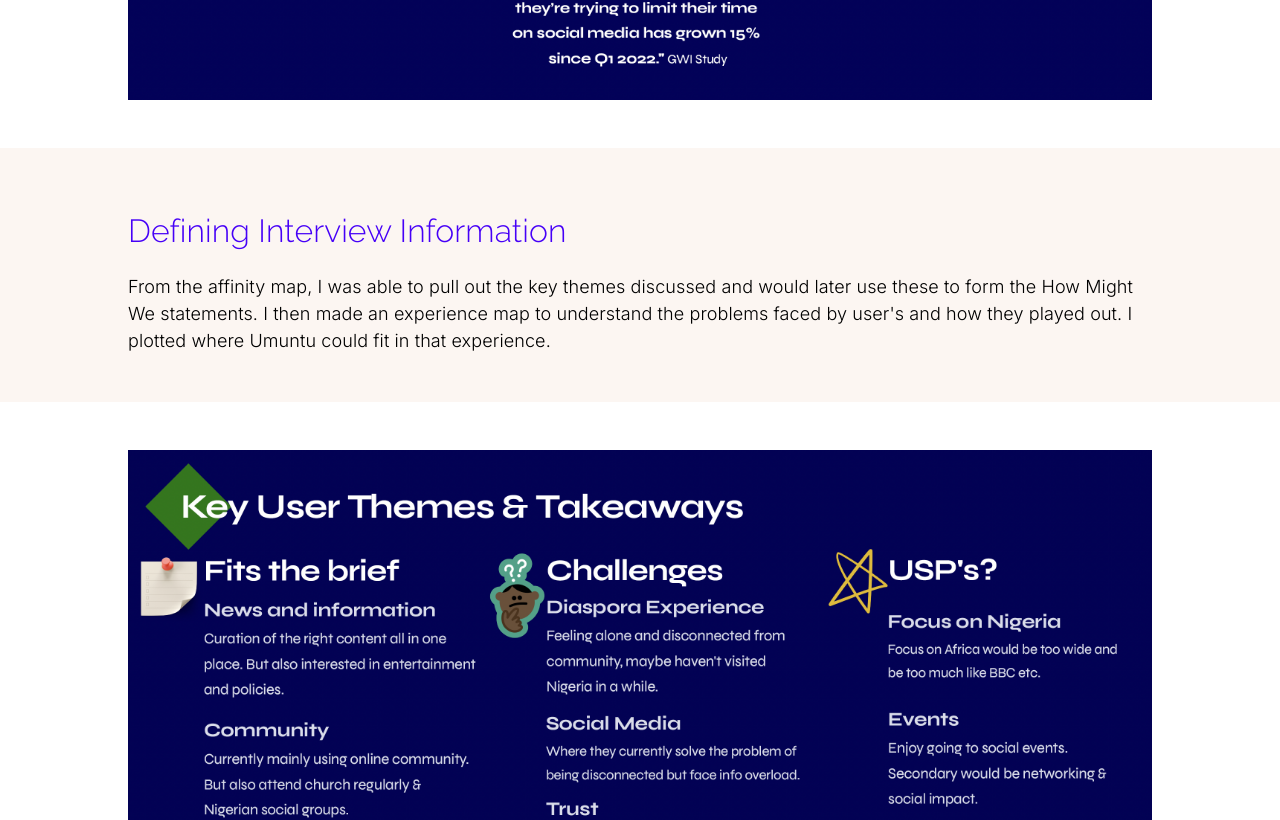
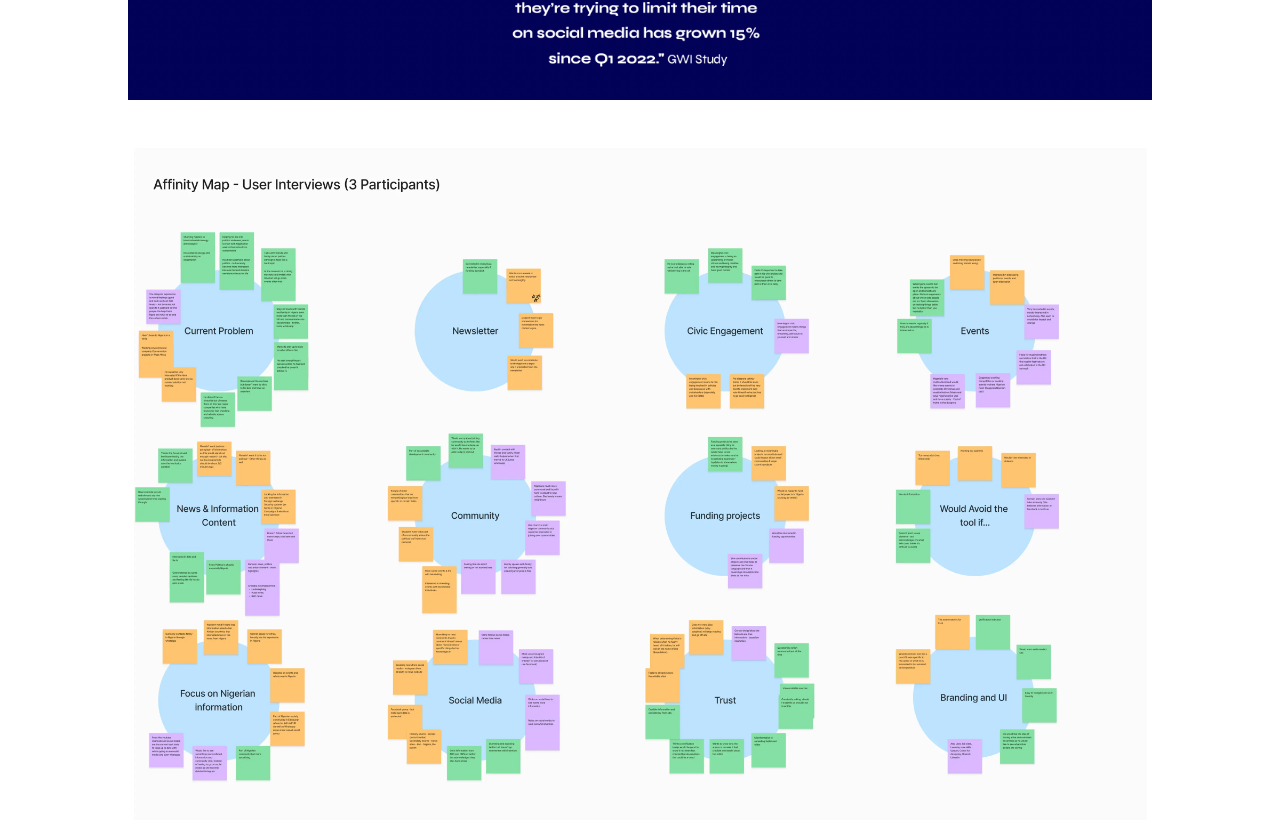
Before and after one commit to nataliejade9/personal-website, a Next.js app: page /umuntu in a window 1280 px wide. Shown: the part 7231-8051 px from the top of the page. Built offline with nearby package versions, Linux system fonts and the light colour scheme.

Commit message:
Replace broken items

```diff
--- a/src/app/housebrain/page.js
+++ b/src/app/housebrain/page.js
@@ -33,7 +33,7 @@ export default function ProjectPage() {
           <TitleSection title={"The Brief"} information={"HouseBrain is a mobile app that simplifies the complex journey of first-time home buying by providing clear, comprehensive cost information and property comparison capabilities. The app will serve aspiring homeowners who feel overwhelmed by the home buying process and need guidance on understanding the full financial picture of their purchase."}/>
           <ImageSection imgTitle={"2017 UI designs (version 1.0)"} imageSource={"/images/housebrain/initial-designs.png"} imageAlt={"Four screenshots of original 2017 UI designs"} imgDescription={"The original designs are quite old and have UI design elements that relate to old iPhones where the 'home' button was in the centre. So this needs a dramatic update. Also the app is not very accessible in it's current state and will need looking at in the design system."}/>
           <TitleSection title={"Starting With Research"} information={"The original app was designed with only two user's in mind. Therefore it was important to conduct both qualitative and quantitative research to gather a variety of information and data from target user's. The results will provide direction for features and the overall app design whilst addressing user problems."}/>
-          {/*<ImageSection imgTitle={"Survey Results"} imageSource={"/images/housebrain/research-results.webp"} imageAlt={"User research results for survey conducted for HouseBrain App"} imageWidth={1472} imageHeight={1071}/>*/}
+          <ImageSection imgTitle={"Survey Results"} imageSource={"/images/housebrain/research-results.webp"} imageAlt={"User research results for survey conducted for HouseBrain App"} imageWidth={1472} imageHeight={1071}/>
           <ImageSection imgTitle={"Competitor Analysis"} imageSource={"/images/housebrain/competitor-analysis.webp"} imageAlt={"Competitor analysis for HouseBrain App"} imageWidth={1472} imageHeight={2138}/>
           <TitleSection title={"Understanding the User"} information={"I looked at how we could define the research we gathered to better understand the user. I made a couple of user persona's based on the people we had spoken to and created a user journey map to empathise with the user's thoughts and feelings. These helped to direct the design phase with more focus."}/>
           <ImageSection imgTitle={"Persona one: Marcus"} imageSource={"/images/housebrain/hb-persona-1.png"} imageAlt={"HouseBrain persona, Marcus"} imageWidth={1472} imageHeight={663}/>
--- a/src/app/umuntu/page.js
+++ b/src/app/umuntu/page.js
@@ -41,7 +41,7 @@ export default function ProjectPage() {
         </div>
         <TitleSection title={"User Interviews"} information={"I was able to arrange a more in-depth interview with three people who participated in the survey. This was super valuable to the project as not only did I receive more information on the problem and their solutions but I was able to listen to their experience and understand the bigger picture. It was important for me to empathise and understand the situation user's were in as best I could to build a product that would suit them."}/>
         <ImageSection imgTitle={"Key quotes from the interviews and affinity map of everything discussed"} imageSource={"/images/umuntu/user-quotes.png"} imageAlt={"Quotes from user interview"} imageWidth={1472} imageHeight={828}/>
-          {/*<Image className={styles.onlyImg} src="/images/umuntu/umuntu-affinity-map.webp" alt="Affinity map for the three user interviews" width={1920} height={1058}/>*/}
+        <Image className={styles.onlyImg} src="/images/umuntu/umuntu-affinity-map.webp" alt="Affinity map for the three user interviews" width={1920} height={1058}/>
         <TitleSection title={"Defining Interview Information"} information={"From the affinity map, I was able to pull out the key themes discussed and would later use these to form the How Might We statements. I then made an experience map to understand the problems faced by user's and how they played out. I plotted where Umuntu could fit in that experience."}/>
         <ImageSection imageSource={"/images/umuntu/key-themes.png"} imageAlt={"Key themes from the user interviews"} imageWidth={1472} imageHeight={830}/>
         <Image className={styles.onlyImg} src="/images/umuntu/umuntu-experience.png" alt="Experience map for users" width={1920} height={976}/>
```
Lines whose indentation alone changed are shown as unchanged.
